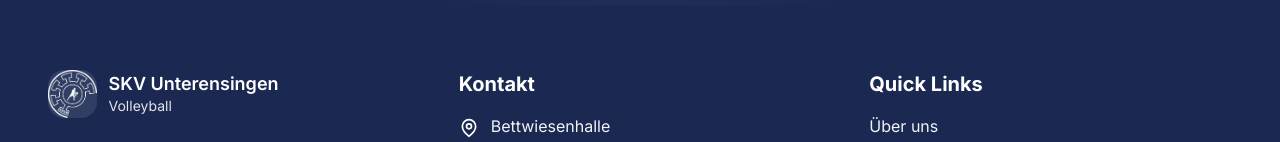
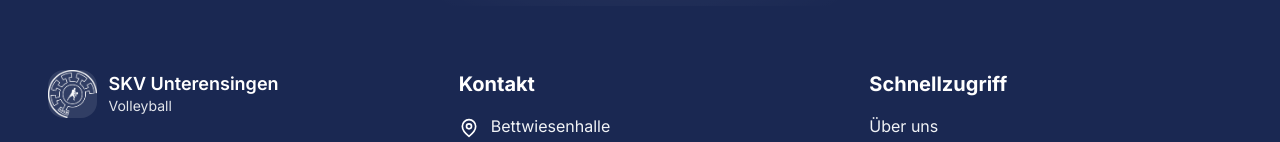
Before and after one commit to Kitasurfer/volleyball_zzh, a React (Vite) app: page / in a window 1280 px wide. Shown: the part 3145-3287 px from the top of the page. Built offline with nearby package versions, Linux system fonts and the light colour scheme; no server answers.

Commit message:
chore: add Google Search Console verification

```diff
--- /dev/null
+++ b/Metateg_Google/google583e82704f20e9cf.html
@@ -0,0 +1 @@
+google-site-verification: google583e82704f20e9cf.html
--- a/index.html
+++ b/index.html
@@ -5,6 +5,7 @@
   <meta charset="UTF-8" />
   <meta name="viewport" content="width=device-width, initial-scale=1.0" />
   <meta name="theme-color" content="#1f4588" />
+  <meta name="google-site-verification" content="Y-8D2mS8q7XRYCjOcn80axBqeKo0YpvxcT_7Z3xr1Tk" />
 
   <link rel="icon" href="/favicon.svg" type="image/svg+xml" />
   <link rel="icon" href="/images/SKV_Volleyball.png" type="image/png" />
--- a/src/components/Footer.tsx
+++ b/src/components/Footer.tsx
@@ -66,7 +66,7 @@ const Footer: React.FC = () => {
 
           {/* Quick Links */}
           <div>
-            <h3 className="text-xl font-bold mb-4">Quick Links</h3>
+            <h3 className="text-xl font-bold mb-4">{t.footer.quickLinks}</h3>
             <div className="space-y-2">
               <Link
                 to="/about"
```
